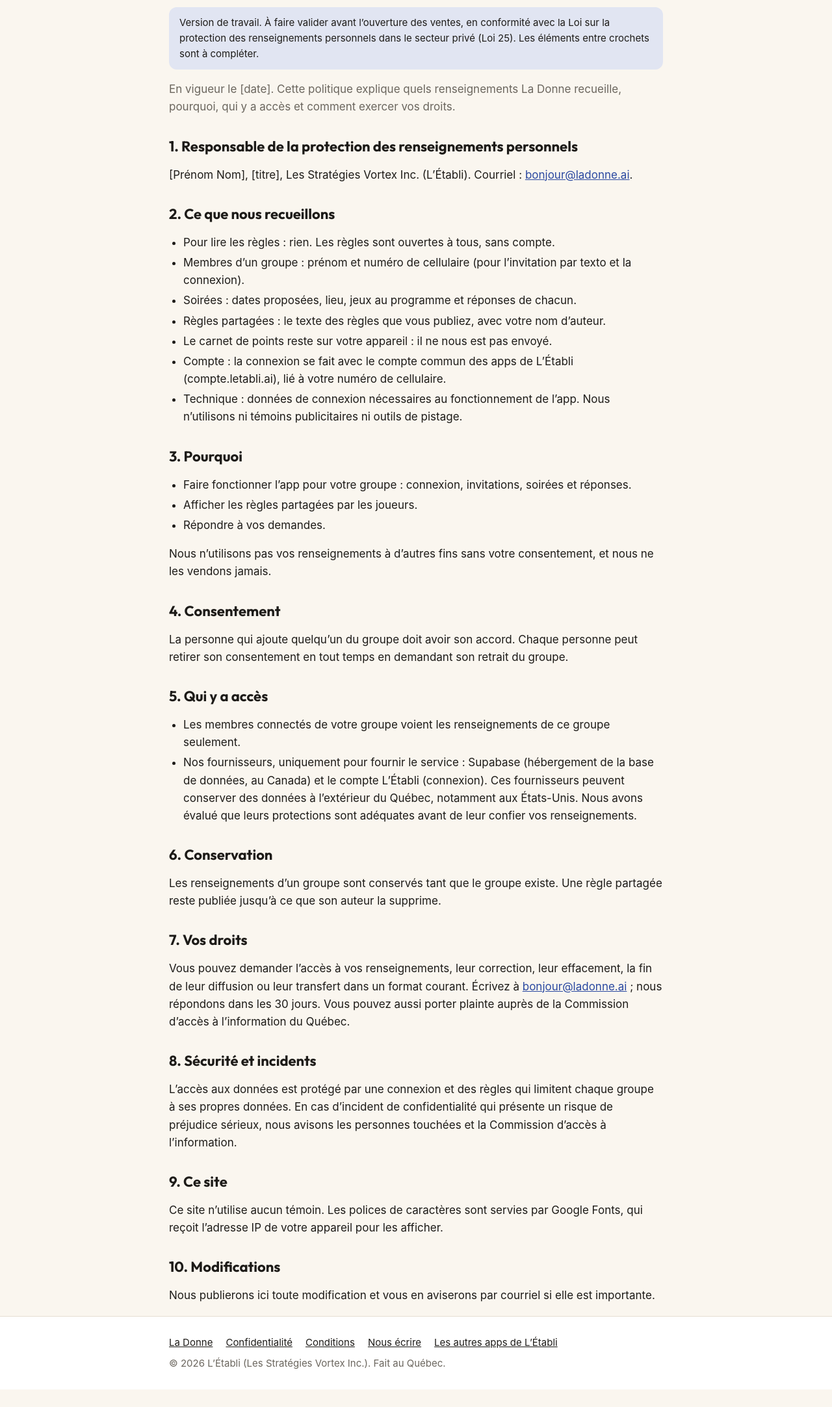
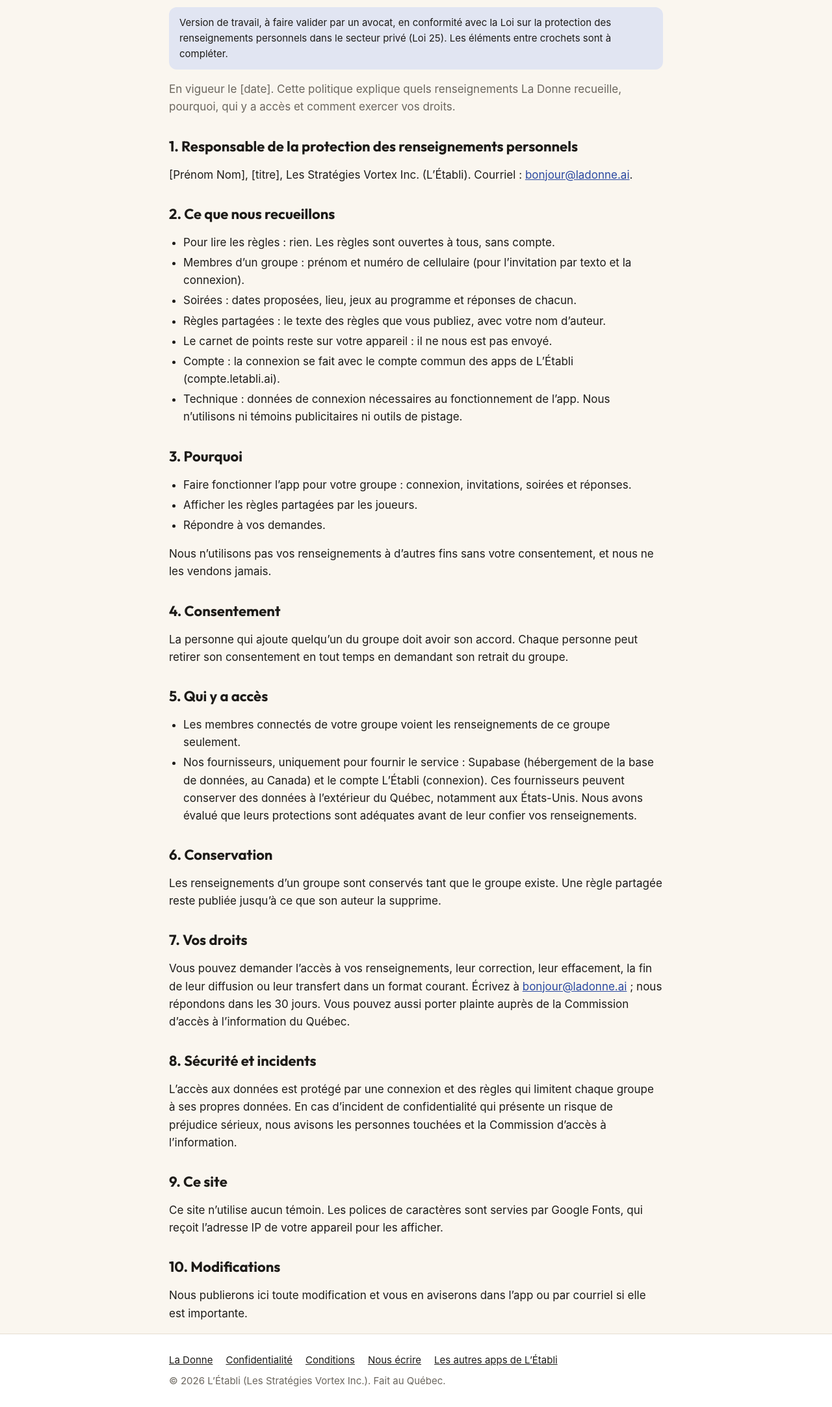
Before and after one commit to francoisgaouette-source/le-tapis, a plain HTML site: page site/confidentialite.html in a window 1280 px wide. Shown: the part 116-2281 px from the top of the page at 65% size. Before the commit the page ends 2254 px from the top, so only its background shows below. Drawn offline with Linux system fonts and the light colour scheme.

Commit message:
Pages légales : phrases communes corrigées (compte, responsabilité, avis de modification, avertissement)
Refaites avec l'outil commun (epicerie/holdingai/outils/pages-legales.js, commit suivant).
Pas en ligne.

Co-Authored-By: Claude Opus 5.5 <noreply@anthropic.com>

```diff
--- a/site/confidentialite.html
+++ b/site/confidentialite.html
@@ -32,7 +32,7 @@ li { margin: 4px 0; }
 <header class="entete"><div class="wrap"><a class="marque" href="./"><img src="symbole.svg" alt="">La Donne</a><a href="https://app.ladonne.ai/">Se connecter</a></div></header>
 <main class="wrap">
 <h1>Politique de confidentialité</h1>
-<p class="avertissement">Version de travail. À faire valider avant l’ouverture des ventes, en conformité avec la Loi sur la protection des renseignements personnels dans le secteur privé (Loi 25). Les éléments entre crochets sont à compléter.</p>
+<p class="avertissement">Version de travail, à faire valider par un avocat, en conformité avec la Loi sur la protection des renseignements personnels dans le secteur privé (Loi 25). Les éléments entre crochets sont à compléter.</p>
 <p class="vigueur">En vigueur le [date]. Cette politique explique quels renseignements La Donne recueille, pourquoi, qui y a accès et comment exercer vos droits.</p>
 
 <h2>1. Responsable de la protection des renseignements personnels</h2>
@@ -45,7 +45,7 @@ li { margin: 4px 0; }
   <li>Soirées : dates proposées, lieu, jeux au programme et réponses de chacun.</li>
   <li>Règles partagées : le texte des règles que vous publiez, avec votre nom d’auteur.</li>
   <li>Le carnet de points reste sur votre appareil : il ne nous est pas envoyé.</li>
-  <li>Compte : la connexion se fait avec le compte commun des apps de L’Établi (compte.letabli.ai), lié à votre numéro de cellulaire.</li>
+  <li>Compte : la connexion se fait avec le compte commun des apps de L’Établi (compte.letabli.ai).</li>
   <li>Technique : données de connexion nécessaires au fonctionnement de l’app. Nous n’utilisons ni témoins publicitaires ni outils de pistage.</li>
 </ul>
 
@@ -79,7 +79,7 @@ li { margin: 4px 0; }
 <p>Ce site n’utilise aucun témoin. Les polices de caractères sont servies par Google Fonts, qui reçoit l’adresse IP de votre appareil pour les afficher.</p>
 
 <h2>10. Modifications</h2>
-<p>Nous publierons ici toute modification et vous en aviserons par courriel si elle est importante.</p>
+<p>Nous publierons ici toute modification et vous en aviserons dans l’app ou par courriel si elle est importante.</p>
 </main>
 <footer class="pied"><div class="wrap">
 <div class="liens"><a href="./">La Donne</a><a href="confidentialite.html">Confidentialité</a><a href="conditions.html">Conditions</a><a href="mailto:bonjour@ladonne.ai">Nous écrire</a><a href="https://letabli.ai/#apps">Les autres apps de L’Établi</a></div>
```
Also changed, not shown: site/conditions.html (+3 -3 lines).
